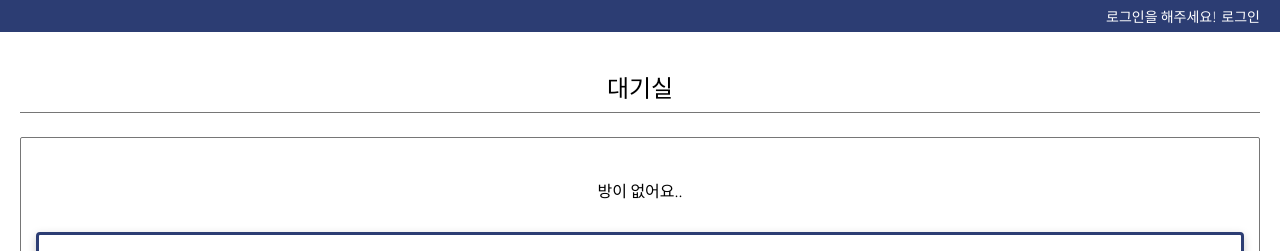
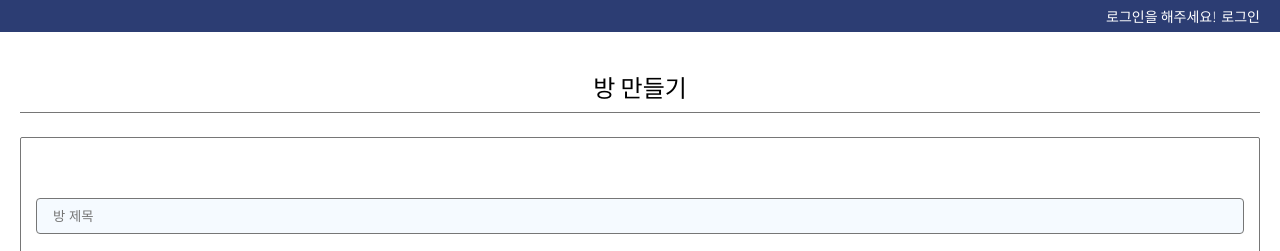
Before and after one commit to xivnick/DCrew, a Django app: page /room/create/ in a window 1280 px wide. Shown: the top 251 px of the page. Run offline with Django 3.2, Linux system fonts and the light colour scheme; data that the repository does not hold is empty; parts of the project's set-up code (start-up, migrations or seed data) failed here and were passed over.

Commit message:
방 생성하기 기능 추가

```diff
--- a/account/templates/account/login.html
+++ b/account/templates/account/login.html
@@ -6,7 +6,7 @@
 {% block title %}로그인 :: {% endblock title%}
 
 {% block css %}
-    <link rel="stylesheet" type="text/css" href="{% static 'account/css/account.css' %}"/>
+    <link rel="stylesheet" type="text/css" href="{% static 'account/css/account.css' %}?{{ ver }}"/>
 {% endblock css %}
 
 {% block top %}로그인{% endblock top %}
--- a/account/templates/account/signup.html
+++ b/account/templates/account/signup.html
@@ -5,7 +5,7 @@
 {% block title %}회원가입 :: {% endblock title%}
 
 {% block css %}
-    <link rel="stylesheet" type="text/css" href="{% static 'account/css/account.css' %}"/>
+    <link rel="stylesheet" type="text/css" href="{% static 'account/css/account.css' %}?{{ ver }}"/>
 {% endblock css %}
 
 {% block top %}회원가입{% endblock top %}
--- a/base/static/base/css/base.css
+++ b/base/static/base/css/base.css
@@ -12,7 +12,8 @@ button:focus, select:focus, input:focus {
   outline: none; }
 
 input {
-  padding: 0; }
+  padding: 0;
+  box-shadow: none; }
 
 select {
   -webkit-appearance: none;
@@ -20,6 +21,11 @@ select {
   -moz-appearance: none;
   appearance: none;
   background: url("http://cdn.onlinewebfonts.com/svg/img_295694.svg") no-repeat 95% center/16px; }
+
+input, select {
+  box-sizing: border-box;
+  -moz-box-sizing: border-box;
+  -webkit-box-sizing: border-box; }
 
 body {
   margin: 0; }
@@ -72,16 +78,20 @@ header #user-button-wrapper {
     border-radius: 2px; }
 
 /* other css */
-input {
-  width: calc(100% - 20px - 2px);
+input, select {
+  width: 100%;
   height: 36px;
+  line-height: 34px;
   margin-top: 20px;
-  padding: 0 10px;
+  padding: 0 16px;
   border: 1px solid #767676;
   border-radius: 4px;
   background-color: #F5FAFF; }
-  input.first {
+  input.first, select.first {
     margin-top: 0; }
+
+select {
+  line-height: 36px; }
 
 .register-button {
   width: 100%;
--- /dev/null
+++ b/room/forms.py
@@ -0,0 +1,28 @@
+from django import forms
+from .models import Room
+from django.forms import Select
+
+
+class GuideSelect(Select):
+    def create_option(self, *args, **kwargs):
+        option = super().create_option(*args, **kwargs)
+        if not option.get('value'):
+            option['attrs']['disabled'] = 'disabled'
+
+        return option
+
+
+class CreateRoomForm(forms.ModelForm):
+
+    class Meta:
+        model = Room
+
+        fields = ['title', 'capacity']
+
+        widgets = {
+            'title': forms.TextInput(attrs={
+                'placeholder': '방 제목',
+            }),
+            'capacity': GuideSelect(attrs={
+            }),
+        }
--- a/room/models.py
+++ b/room/models.py
@@ -1,4 +1,5 @@
 from django.db import models
+
 
 
 # Create your models here.
@@ -9,15 +10,25 @@ class Room(models.Model):
         ('I', 'In Game'),
     )
 
-    id = models.AutoField(primary_key=True)
+    CAPACITY_CHOICES = (
+        ('', '인원 선택'),
+        (3, '3 명'),
+        (4, '4 명'),
+        (5, '5 명'),
+    )
+
+    id = models.IntegerField(primary_key=True)
     hostId = models.IntegerField()
     title = models.CharField(max_length=255, unique=True)
+    capacity = models.IntegerField(
+        choices=CAPACITY_CHOICES,
+    )
     status = models.CharField(
         max_length=1,
         choices=STATUS_CHOICES,
-        default='W'
+        default='W',
     )
-    gameId = models.IntegerField()
+    gameId = models.IntegerField(null=True)
 
     def __str__(self):
         return self.title
--- /dev/null
+++ b/room/templates/room/create.html
@@ -0,0 +1,22 @@
+{% extends 'base/base.html' %}
+
+{% load static %}
+
+{% block title %}방 만들 :: {% endblock title %}
+
+{% block css %}
+    <link rel="styleshee기t" type="text/css" href="{% static 'room/css/room.css' %}?{{ ver }}"/>
+{% endblock css %}
+
+{% block top %}방 만들기{% endblock top %}
+
+{% block content %}
+<div class="content-back-small">
+    <form id="room-form" method="POST" action="{% url 'room_create' %}">
+        {% csrf_token %}
+        {{ form.title }}
+        {{ form.capacity }}
+        <button class="primary-color register-button">방 만들기</button>
+    </form>
+</div>
+{% endblock content %}
--- a/room/templates/room/room_list.html
+++ b/room/templates/room/list.html
@@ -7,7 +7,7 @@
 {% block top %}대기실{% endblock top %}
 
 {% block css %}
-    <link rel="stylesheet" type="text/css" href="{% static 'room/css/room.css' %}">
+    <link rel="stylesheet" type="text/css" href="{% static 'room/css/room.css' %}?{{ ver }}">
 {% endblock css %}
 
 {% block content %}
@@ -21,7 +21,7 @@
                 {% endif %}
                 <div class="room-title-wrapper">{{ room.title }}</div>
             </div>
-            <div class="room-player-wrapper">{{ room.host_name }} - 1 / 5</div>
+            <div class="room-player-wrapper">{{ room.host_name }} - 1 / {{ room.capacity }}</div>
             {% if room.get_status_display == "Waiting" %}
                 <button class="room-button primary-color">입장</button>
             {% else %}
--- a/room/urls.py
+++ b/room/urls.py
@@ -3,5 +3,5 @@ from . import views
 
 urlpatterns = [
     path('list/', views.room_list, name='room_list'),
-    path('create/', views.room_list, name='room_create'),
+    path('create/', views.room_create, name='room_create'),
 ]
--- a/room/views.py
+++ b/room/views.py
@@ -1,7 +1,8 @@
-from django.shortcuts import render
+from django.shortcuts import render, redirect
 from django.db.models import Subquery, OuterRef
 from .models import Room
 from django.contrib.auth.models import User
+from .forms import CreateRoomForm
 
 
 # Create your views here.
@@ -12,7 +13,39 @@ def room_list(req):
     rooms = Room.objects.all().annotate(host_name=Subquery(host_name)).order_by('-status')
 
     if len(rooms) > 0:
-        return render(req, 'room/room_list.html', {'rooms': rooms})
+        return render(req, 'room/list.html', {'rooms': rooms})
 
     else:
-        return render(req, 'room/room_list.html', {'empty': True})
+        return render(req, 'room/list.html', {'empty': True})
+
+
+def room_create(req):
+
+    if req.method == 'POST':
+        create_room_form = CreateRoomForm(req.POST)
+
+        if create_room_form.is_valid():
+            room_instance = create_room_form.save(commit=False)
+
+            room_instance.hostId = req.user.id
+
+            rooms = Room.objects.all().values('id').order_by('id')
+
+            new_id = 1
+            for room in rooms:
+                if room['id'] == new_id:
+                    new_id += 1
+                else:
+                    break
+
+            room_instance.id = new_id
+
+            room_instance.save()
+
+            # 방이 제대로 만들어졌다면
+            return redirect('room_list')
+
+    else:
+        create_room_form = CreateRoomForm()
+
+    return render(req, 'room/create.html', {'form': create_room_form})
```
Also changed, not shown: room/migrations/0003_auto_20200822_1653.py (added), room/migrations/0004_auto_20200822_1659.py (added), room/migrations/0005_auto_20200822_1702.py (added), room/migrations/0006_auto_20200822_1723.py (added), 1 other file.
